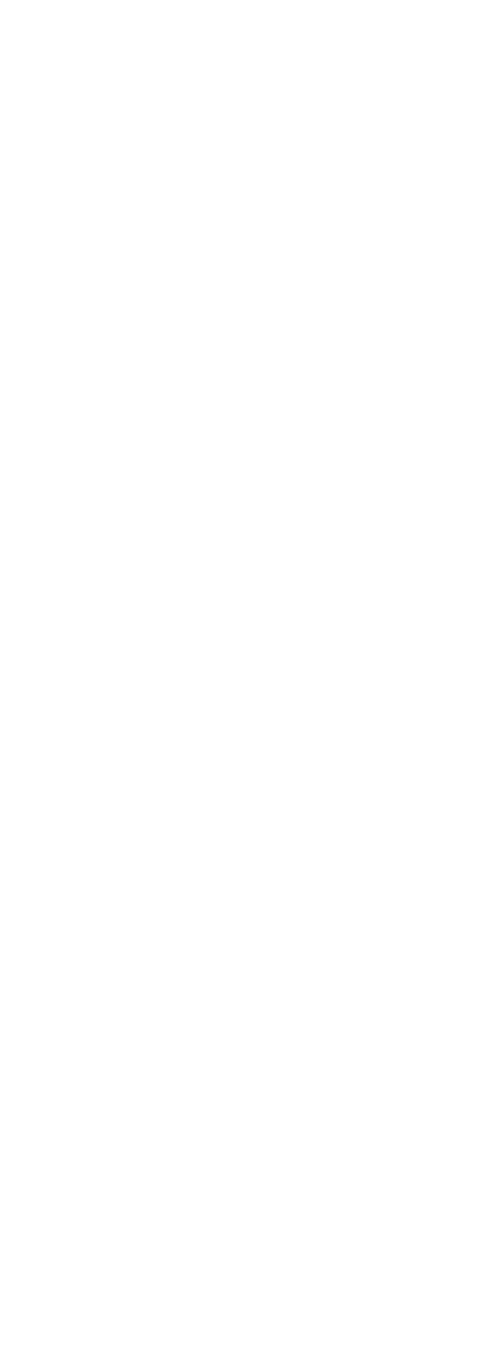
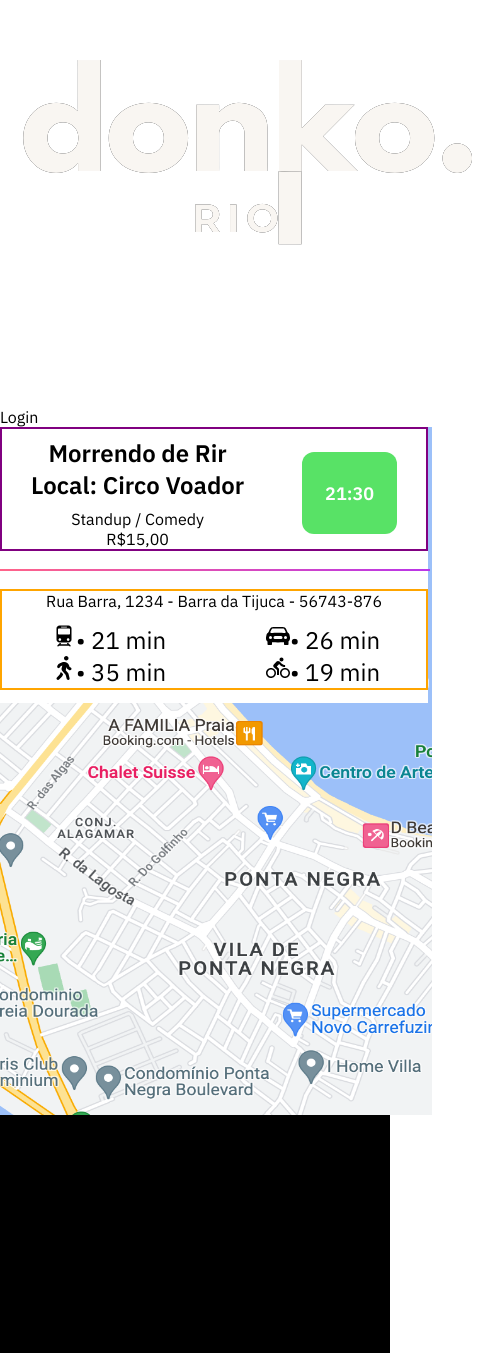
Before and after one commit to SahBianchi/hackrio-front, a React (Create React App) app: page /mappage in a window 390 px wide. Before the commit this address had no page. Shown: the part 141-1494 px from the top of the page, 500 px wide, since content can reach past the window. Before the commit the page ends 844 px from the top, so only its background shows below. Built offline with nearby package versions, Linux system fonts and the light colour scheme.

Commit message:
:lipstick: feat: Estilizaçao CSS arrumando detalhes do map page

```diff
--- a/src/componentes/Layout/index.js
+++ b/src/componentes/Layout/index.js
@@ -3,9 +3,9 @@ import { Navbar } from '../Navbar'
 
 export const Layout = (props) => {
   return (
-    <>
+    <div className='layout-container'>
         <Navbar/>
         {props.children}
-    </>
+    </div>
   )
 }
--- /dev/null
+++ b/src/componentes/Layout/styled.css
@@ -0,0 +1,5 @@
+.layout-container{
+    background-color: #000000;
+    min-width: 428px;
+    min-height: 926px;
+}
--- a/src/pages/MapPage/MapPage.js
+++ b/src/pages/MapPage/MapPage.js
@@ -8,13 +8,14 @@ import { FaWalking } from "react-icons/fa";
 import { BsCarFrontFill } from "react-icons/bs";
 import { MdDirectionsBike } from "react-icons/md";
 import { InfoHour } from '../../componentes/InfoHour'
+import { LineDividing } from '../../componentes/LineDividing'
 
 export const MapPage = () => {
     return (
         <Layout>
             <div className='coitainer-map'>
 
-                <img className='map-image' src={mapImage} alt='Map Image' />
+                    <img className='map-img' src={mapImage} alt='Map Image' />
 
                 <div className='info-event-map'>
                     <div className='infos-half-top'>
@@ -30,15 +31,15 @@ export const MapPage = () => {
                         </Flex>
 
                         <Flex>
-                           <InfoHour type='greenHour'>21:30</InfoHour>
+                            <InfoHour type='greenHour'>21:30</InfoHour>
                         </Flex>
                     </div>
-                    <div className='line-divisor'></div>
+                    <LineDividing />
                     <div className='infos-half-bottom' flexDirection='column'>
                         <p>Rua Barra, 1234 - Barra da Tijuca - 56743-876</p>
                         <Flex
-                        width='428px'
-                        fontSize='1.5rem'
+                            width='428px'
+                            fontSize='1.5rem'
                         >
                             <Flex flexDir='column'>
                                 <Flex>
--- a/src/pages/MapPage/mapPage.css
+++ b/src/pages/MapPage/mapPage.css
@@ -2,11 +2,12 @@
 @media screen and (max-width: 428px){
     .coitainer-map{
         min-height: 926px;
-        max-width: 430px;
+        max-width: 428px;
         position: relative;
+        background-color: #000000;
     }
 
-    .map-image{
+    .map-img{
         width: 27rem;
         height: 43rem;
         position: absolute;
@@ -21,23 +22,17 @@
     }
 
     .infos-half-top{
+        border: 2px solid purple;
         display: flex;
         align-items: center;
-        height: 50%;
-
+        padding-top: 0.5rem;
     }
 
     .infos-half-bottom{
-        height: 50%;
+        border: 2px solid orange;
         display: flex;
         flex-direction: column;
         justify-content: space-around;
-        padding: 0.5rem 0;
-    }
-
-    .line-divisor{
-        background: linear-gradient(#FF87A4, #B935E8);
-        width: 428px;
-        height: 0.1rem;
+        gap: 0.8rem;
     }
 }
--- a/src/router/Router.js
+++ b/src/router/Router.js
@@ -14,7 +14,7 @@ export const Router = () => {
             <Route path='/' element={<Homepage/>}/>
             <Route path='/singup' element={<SingupPage/>}/>
             <Route path='/login' element={<LoginPage/>}/>
-            <Route path='/map' element={<MapPage/>}/>
+            <Route path='/mappage' element={<MapPage/>}/>
             <Route path='/contatos' element={<Contatos/>}/>
             <Route path='/calendar' element={<CalendarPage/>}/>
         </Routes>
```
